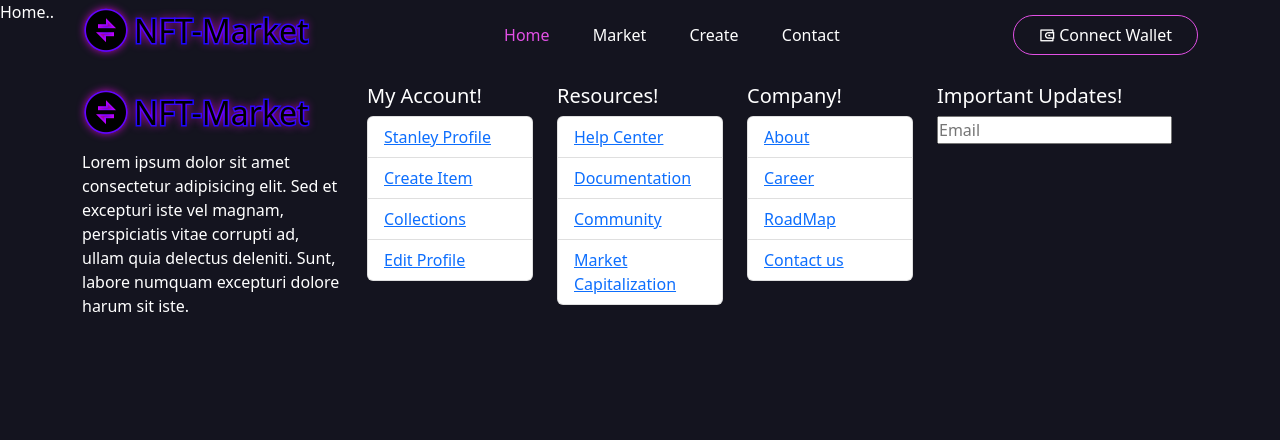
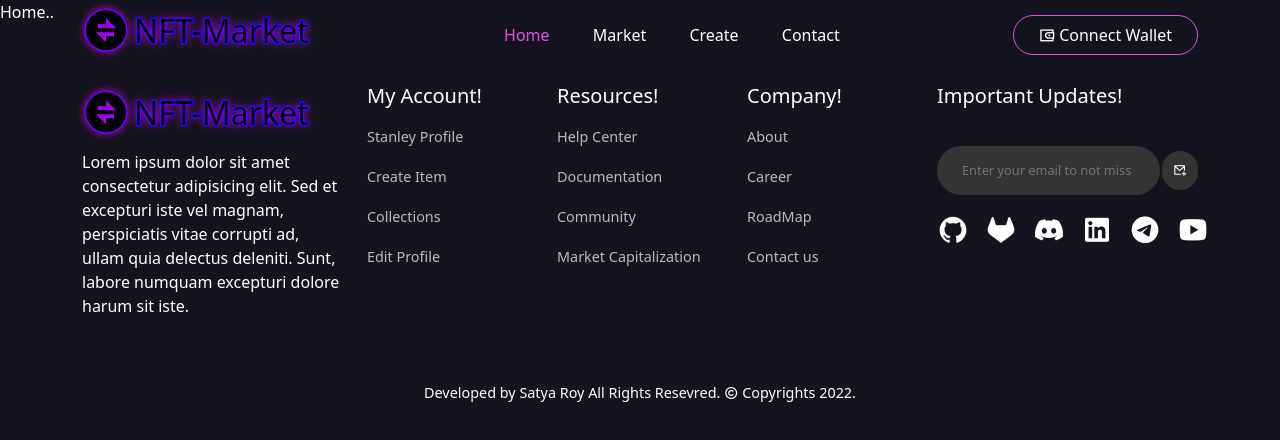
Before and after one commit to Razzor25/MarketPlace-NFT, a React (Create React App) app: page /home in a window 1280 px wide. Shown: the top 440 px of the page. Built offline with nearby package versions, Linux system fonts and the light colour scheme.

Commit message:
"Footer Section Desgined"

```diff
--- a/src/components/Footer/Footer.jsx
+++ b/src/components/Footer/Footer.jsx
@@ -1,6 +1,7 @@
 import React from 'react'
 import {Container, Row,Col, ListGroup, ListGroupItem} from 'reactstrap'
 import {Link} from 'react-router-dom'
+import './footer.css'
 
 
 const myAccount=[
@@ -62,7 +63,7 @@ const Footer = () => {
   return <footer className='footer'>
         <Container>
           <Row>
-            <Col lg='3' md='6' sm='6'>
+            <Col lg='3' md='12' sm='12'>{/* md='6' sm='6' */}
             <div className="logo">
             <h2 className=" d-flex gap-1 align-items-center">
               <span><i class="ri-exchange-fill" style={{fontSize:'3rem'}}></i></span>
@@ -72,7 +73,7 @@ const Footer = () => {
             </div>
             </Col>
 
-            <Col lg='2' md='3' sm='6'>
+            <Col lg='2' md='4' sm='12' >{/* md='3' sm='6' */}
               <h5>My Account!</h5>
               <ListGroup className='list__group'>
                 {myAccount.map((i,index)=>(
@@ -82,7 +83,7 @@ const Footer = () => {
                 ))}
               </ListGroup>
             </Col>
-            <Col lg='2' md='3' sm='6'>
+            <Col lg='2' md='4' sm='12'>{/* md='3' sm='6' */}
             <h5>Resources!</h5>
               <ListGroup className='list__group'>
                 {resources.map((i,index)=>(
@@ -92,7 +93,7 @@ const Footer = () => {
                 ))}
               </ListGroup>
             </Col>
-            <Col lg='2' md='3' sm='6'>
+            <Col lg='2' md='4' sm='12'>{/* md='3' sm='6' */}
             <h5>Company!</h5>
               <ListGroup className='list__group'>
                 {company.map((i,index)=>(
@@ -103,16 +104,25 @@ const Footer = () => {
               </ListGroup>
             </Col>
 
-            <Col lg='3' md='6' sm='6'>
+            <Col lg='3' md='12' sm='12'>{/*md='6' sm='6'*/}
                   <h5>Important Updates!</h5>
-                  <input type="text" className="updates" placeholder="Email"/>
-                  <div className='social-links'>
-                    {/* <span ><Link to='#'><i class="ri-github-fill"></i></Link></span>
-                    <span ><Link to='#'><i class="ri-github-fill"></i></Link></span>
-                    <span ><Link to='#'><i class="ri-github-fill"></i></Link></span>
-                    <span ><Link to='#'><i class="ri-github-fill"></i></Link></span>
-                    <span ><Link to='#'><i class="ri-github-fill"></i></Link></span> */}
+                  <div className="updates d-flex" >
+                    <input type="text"placeholder="Enter your email to not miss updates"/>
+                    <button className=''>
+                      <i class="ri-mail-add-line"></i>
+                    </button>
                   </div>
+                  <div className='social-links d-flex gap-3 align-items-center'>
+                    <span><Link to='#'><i class="ri-github-fill"></i></Link></span>
+                    <span><Link to='#'><i class="ri-gitlab-fill"></i></Link></span>
+                    <span><Link to='#'><i class="ri-discord-fill"></i></Link></span>
+                    <span><Link to='#'><i class="ri-linkedin-box-fill"></i></Link></span>
+                    <span><Link to='#'><i class="ri-telegram-fill"></i></Link></span>
+                    <span><Link to='#'><i class="ri-youtube-fill"></i></Link></span>
+                  </div>
+            </Col>
+            <Col lg='12' sm='12' md='12' className='mt-5 text-center'>
+              <p style={{fontSize:'.9rem'}}>Developed by Satya Roy All  Rights Resevred. <i class="ri-copyright-line"></i> Copyrights 2022.</p>
             </Col>
           </Row>
         </Container>
--- /dev/null
+++ b/src/components/Footer/footer.css
@@ -0,0 +1,68 @@
+.footer{
+font-size: 1rem;
+}
+.list__item{
+background: transparent;
+padding-left: 0;
+border: none;
+}
+.list__group{
+    padding-left: 0px;
+}
+.list__item a{
+    text-decoration: none;
+    color: white;
+    opacity: 70%;
+    font-size: 0.9rem;
+}
+.list__item a:hover{
+    text-decoration: none;
+    color: #0109fe;
+    opacity: 100%;
+    font-size: 0.9rem;
+}
+
+.updates input{
+    width: 100%;
+    border-radius: 30px;
+    padding: 15px 25px;
+    background: #343434;
+    border: none;
+    outline: none;
+    margin: 30px 0 10px 0;
+    font-size: .8rem;
+}
+.updates button{
+    width: 15%;
+    border-radius: 30px;
+    padding: 10px;
+    background: #343434;
+    border: none;
+    outline: none;
+    margin: 35px 0 15px 2px;
+    font-size: .8rem;
+}
+.updates button:hover{
+    width: 15%;
+    border-radius: 30px;
+    padding: 10px;
+    background: linear-gradient(140deg, white,black,black);
+    border: none;
+    outline: none;
+    margin: 35px 0 15px 2px;
+    font-size: .8rem;
+}
+.social-links span{
+    width: 100%;
+}
+.social-links span a{
+text-decoration: none;
+font-size: 2rem;
+}
+.social-links span i:hover{
+    color: black;
+    background: linear-gradient(-45deg,blue,pink);
+    margin: 0;
+    padding: 0;
+    border-radius: 50%;
+}
--- a/src/components/Header/header.css
+++ b/src/components/Header/header.css
@@ -5,7 +5,8 @@
     position: fixed;
     top: 0;
     left: 0;
-    z-index:1111111;
+    z-index:1;
+    /* background-color: #14141f; */
 }
 
 .navigation{
```
